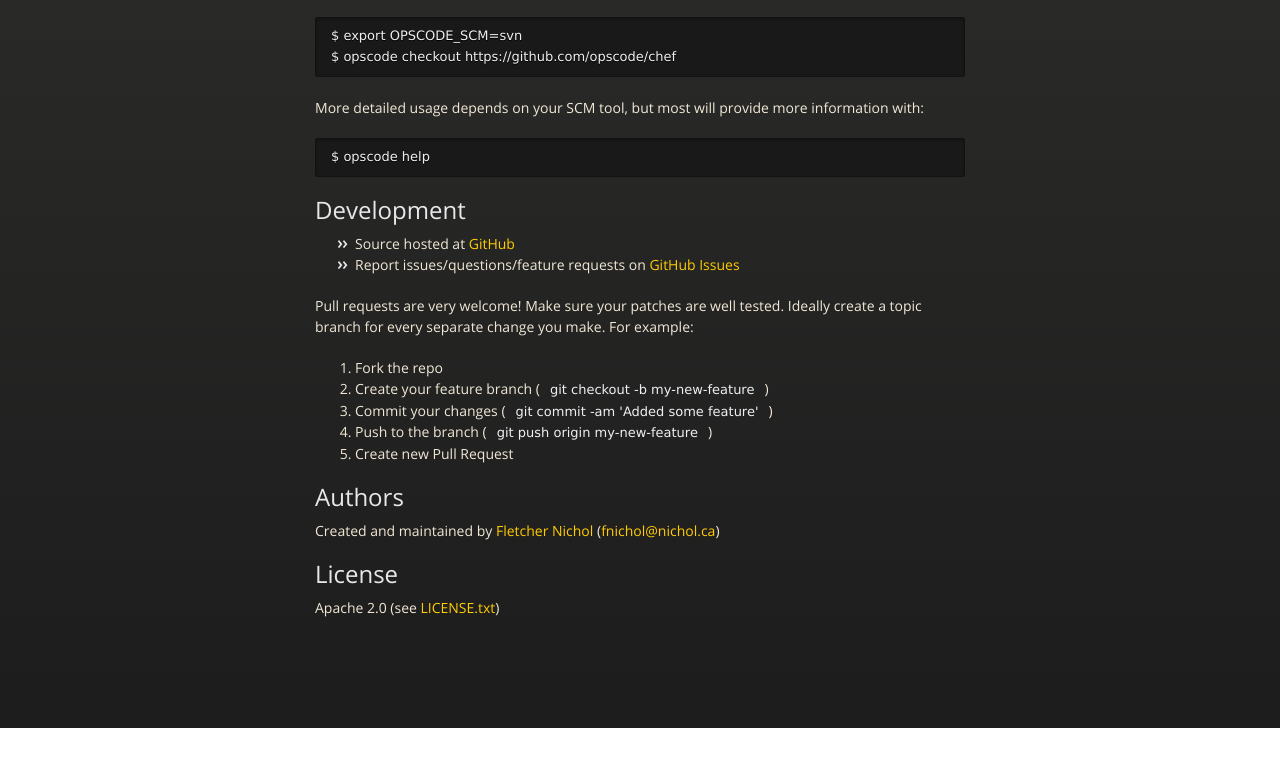
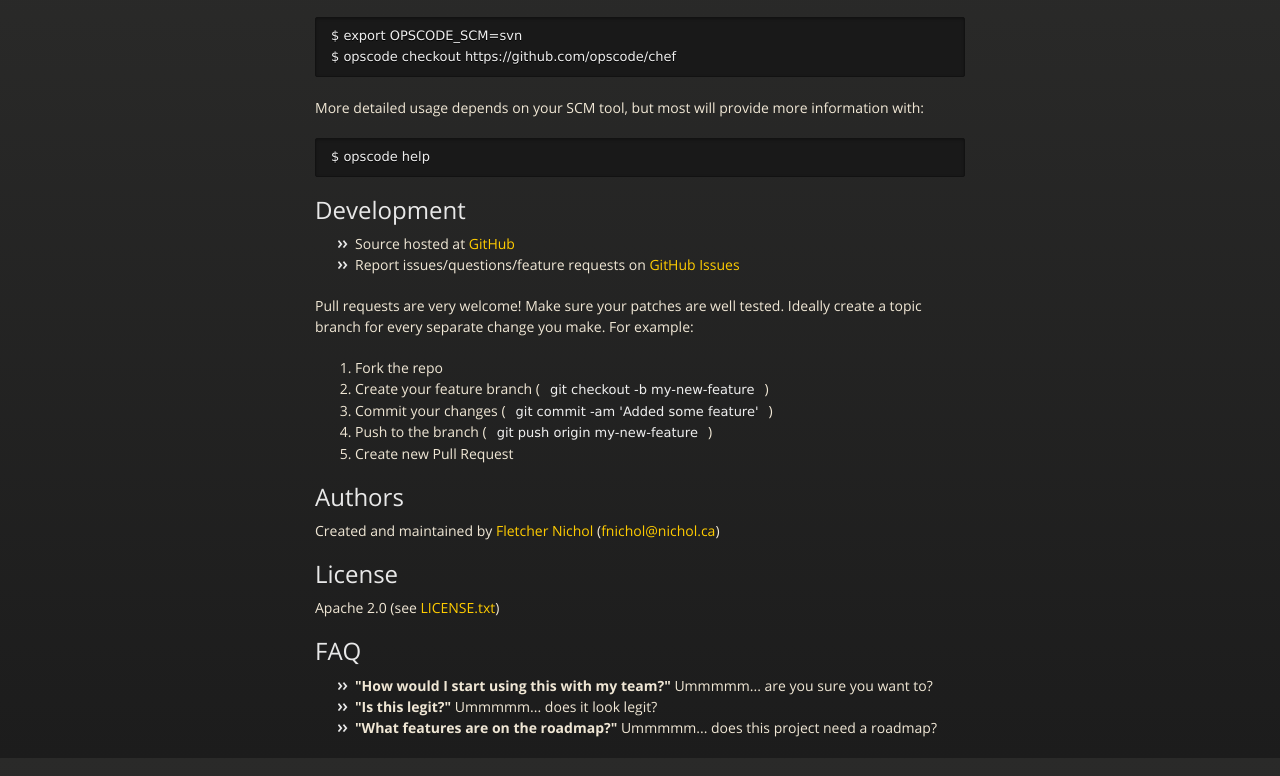
Before and after one commit to fnichol/opscode, a plain HTML site: page index.html in a window 1280 px wide. Shown: the part 2442-3218 px from the top of the page. Before the commit the page ends 3170 px from the top, so only its background shows below. Drawn offline with nearby package versions, Linux system fonts and the light colour scheme.

Commit message:
Create gh-pages branch via GitHub

```diff
--- a/index.html
+++ b/index.html
@@ -124,6 +124,21 @@
 <a name="-license" class="anchor" href="#-license"><span class="octicon octicon-link"></span></a><a name="license"></a> License</h2>
 
 <p>Apache 2.0 (see <a href="https://github.com/fnichol/opscode/blob/master/LICENSE.txt">LICENSE.txt</a>)</p>
+
+<h2>
+<a name="faq" class="anchor" href="#faq"><span class="octicon octicon-link"></span></a>FAQ</h2>
+
+<ul>
+<li>
+<strong>"How would I start using this with my team?"</strong>
+Ummmmm... are you sure you want to?</li>
+<li>
+<strong>"Is this legit?"</strong>
+Ummmmm... does it look legit?</li>
+<li>
+<strong>"What features are on the roadmap?"</strong>
+Ummmmm... does this project need a roadmap?</li>
+</ul>
       </section>
 
     </div>
```
Also changed, not shown: params.json (+1 -1 lines).
